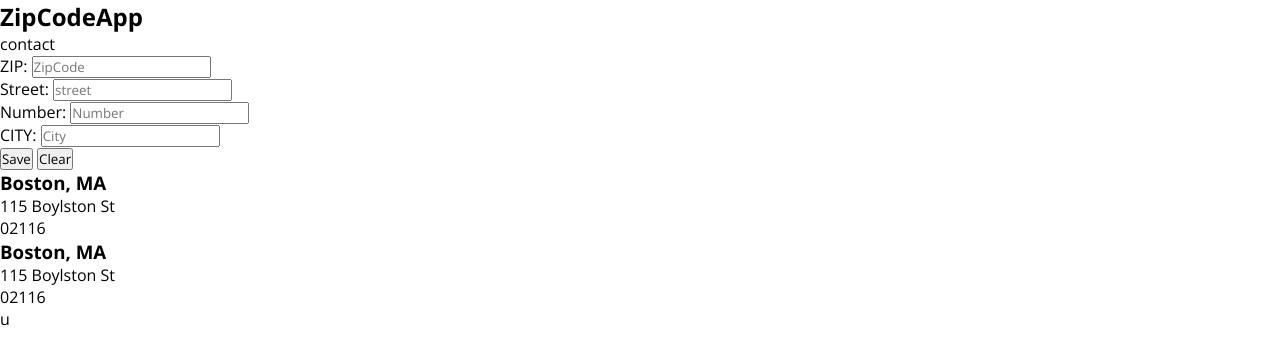
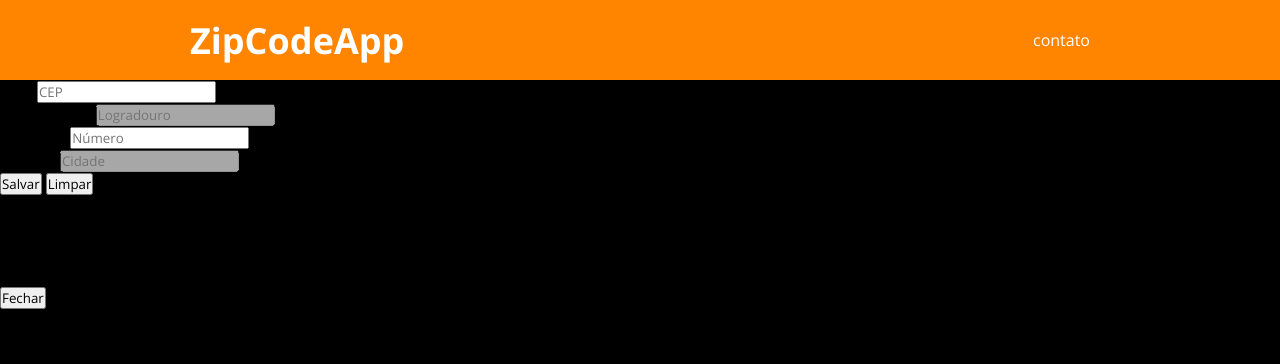
Before and after one commit to srosajazz/Auto-ZipCode-App, a plain HTML site: page index.html in a window 1280 px wide. Drawn offline with nearby package versions, Linux system fonts and the light colour scheme.

Commit message:
style Nav Bar

```diff
--- a/css/styles.css
+++ b/css/styles.css
@@ -1,6 +1,38 @@
-*{
+* {
   box-sizing: border-box;
   padding: 0;
   margin: 0;
   font-family: "Open Sans", sans-serif;
 }
+
+html, body {
+  background-color: #000;
+}
+
+.nav-container {
+  height: 80px;
+  background-color: #ff8400;
+  width: 100%;
+  padding: 0 20px;
+  display: flex;
+  align-items: center;
+}
+
+.nav-main {
+  width: 100%;
+  max-width: 900px;
+  margin: 0 auto;
+  display: flex;
+  align-items: center;
+  justify-content: space-between;
+}
+
+.nav-main h1 {
+  color: #fff;
+  font-size: 36px;
+}
+
+.contact-link{
+  color: #fff;
+  cursor: pointer;
+}
--- a/index.html
+++ b/index.html
@@ -1,68 +1,78 @@
 <!DOCTYPE html>
-<html lang="en">
+<html lang="us">
+
 <head>
-  <meta charset="UTF-8">
-  <meta http-equiv="X-UA-Compatible" content="IE=edge">
-  <meta name="viewport" content="width=device-width, initial-scale=1.0">
-  <title>AutoZipCode_App</title>
-  <link rel="preconnect" href="https://fonts.googleapis.com">
-  <link rel="preconnect" href="https://fonts.gstatic.com" crossorigin>
-  <link href="https://fonts.googleapis.com/css2?family=Open+Sans:wght@400;700&display=swap" rel="stylesheet">
-<link rel="stylesheet" href="css/styles.css" >
+  <meta charset="UTF-8" />
+  <meta http-equiv="X-UA-Compatible" content="IE=edge" />
+  <meta name="viewport" content="width=device-width, initial-scale=1.0" />
+  <title>DSViaCEP</title>
+
+  <link rel="preconnect" href="https://fonts.googleapis.com" />
+  <link rel="preconnect" href="https://fonts.gstatic.com" crossorigin />
+  <link
+    href="https://fonts.googleapis.com/css2?family=Open+Sans:wght@400;700&family=Roboto:wght@300;400;700&display=swap"
+    rel="stylesheet" />
+
+  <link rel="stylesheet" href="css/styles.css" />
 </head>
 
 <body>
-  <header>
-    <nav>
+  <header class="nav-container">
+    <nav class="nav-main">
       <h1>ZipCodeApp</h1>
-      <div>contact</div>
+      <div class="contact-link">contato</div>
     </nav>
-    <!-- main -->
+  </header>
   <main>
-      <section id="form-section">
-        <div>
+    <section id="form-section" class="form-container">
+      <div class="card-form">
         <form name="newAddress">
-          <div>
-            <label for="zipcode">ZIP:</label>
-            <input name="zipcode"
-            id="zipcode"
-            type="text"
-            placeholder="ZipCode">
+          <div class="form-control">
+            <label for="cep">CEP:</label>
+            <input name="cep" id="cep" class="form-input" type="text" placeholder="CEP" />
+            <div class="error-message" data-error="cep"></div>
           </div>
+          <div class="form-control">
+            <label for="street">Logradouro:</label>
+            <input name="street" id="street" class="form-input" type="text" placeholder="Logradouro" disabled />
           </div>
-        <div>
-          <label for="street">Street:</label>
-          <input name="street" id="street" type="text" placeholder="street">
+          <div class="form-control">
+            <label for="number">Número:</label>
+            <input name="number" id="number" class="form-input" type="text" placeholder="Número" />
+            <div class="error-message" data-error="number"></div>
           </div>
-        <div>
-          <label for="number">Number:</label>
-          <input name="Number" id="Number" type="text" placeholder="Number">
+          <div class="form-control">
+            <label for="city">Cidade:</label>
+            <input name="city" id="city" class="form-input" type="text" placeholder="Cidade" disabled />
           </div>
-        <div>
-          <label for="city">CITY:</label>
-          <input name="city" id="city" type="text" placeholder="City">
-        </div>
-        <!-- Buttons -->
-        <div>
-          <button type="submit">Save</button>
-          <button>Clear</button>
+          <div class="btn-container">
+            <button name="btnSave" class="btn btn-left" type="submit">
+              Salvar
+            </button>
+            <button name="btnClear" class="btn btn-right">Limpar</button>
           </div>
         </form>
       </div>
     </section>
-      <section id="list-section">
-        <div>
-          <h3>Boston, MA</h3>
-          <p>115 Boylston St</p>
-          <p>02116</p>
-        </div>
-        <div>
-          <h3>Boston, MA</h3>
-          <p>115 Boylston St</p>
-          <p>02116</p>
+    <section id="list-section" class="list-container">
+      <div class="card-list-item">
+        <h3>São Paulo</h3>
+        <p class="address-line">Rua dos Jardins, 720</p>
+        <p class="address-cep">11200-345</p>
       </div>
     </section>
   </main>
-  </header>u
+  <section id="modal-contact" class="modal-container">
+    <div class="modal-box">
+      <div class="modal-content">
+        <p>@devsuperior.ig</p>
+      </div>
+      <button id="modal-contact-close" class="btn">Fechar</button>
+    </div>
+
+  </section>
+
+  <script type="module" src="js/dsviacep.js"></script>
 </body>
+
 </html>
```
Lines whose indentation alone changed are shown as unchanged.
